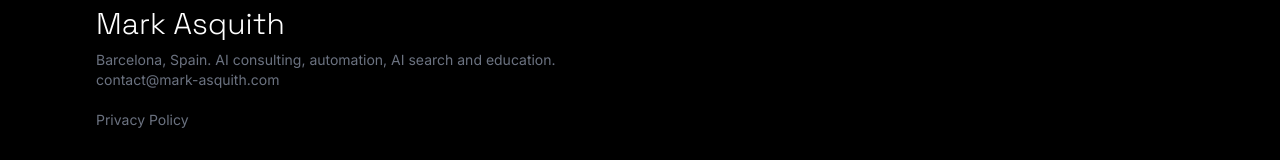
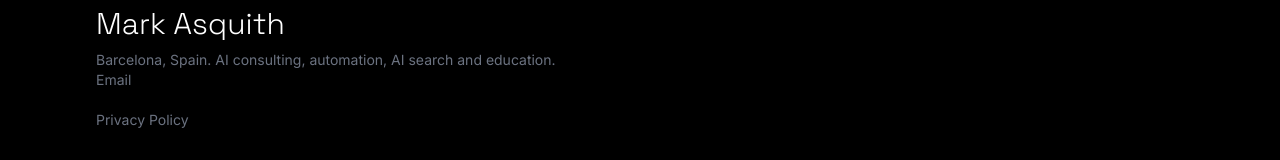
Before and after one commit to asquithmark/mark-asquith.com, a plain HTML site: page index.html in a window 1280 px wide. Shown: the part 2380-2540 px from the top of the page. Drawn offline with nearby package versions, Linux system fonts and the light colour scheme.

Commit message:
Maintain footer email label

```diff
--- a/index.html
+++ b/index.html
@@ -510,7 +510,6 @@
             const footerEmailLink = document.getElementById("footer-email-link");
             if (footerEmailLink) {
                 footerEmailLink.href = mailtoBasic;
-                footerEmailLink.textContent = email;
             }
         })();
     </script>
```
